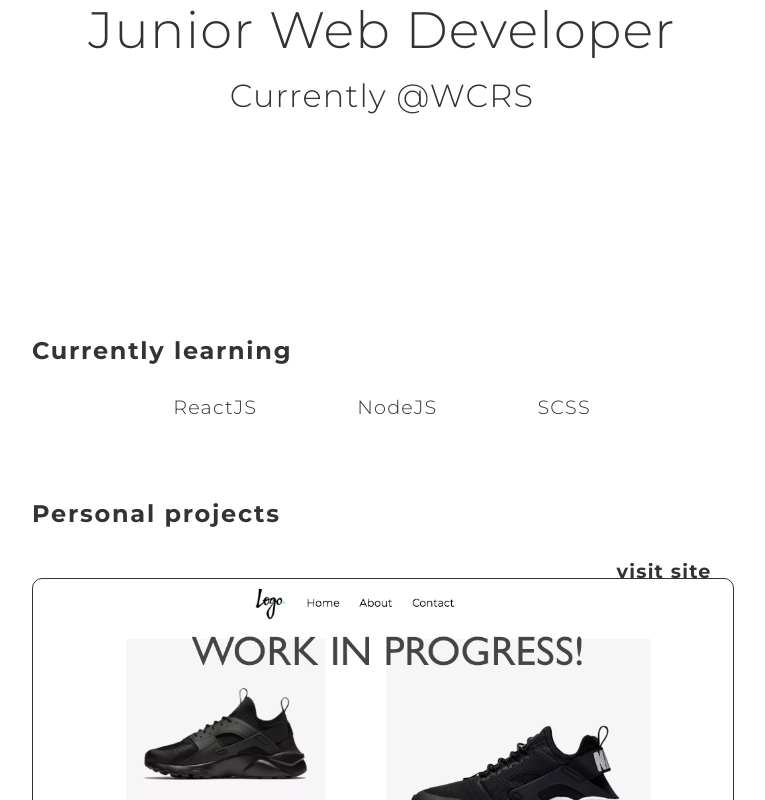
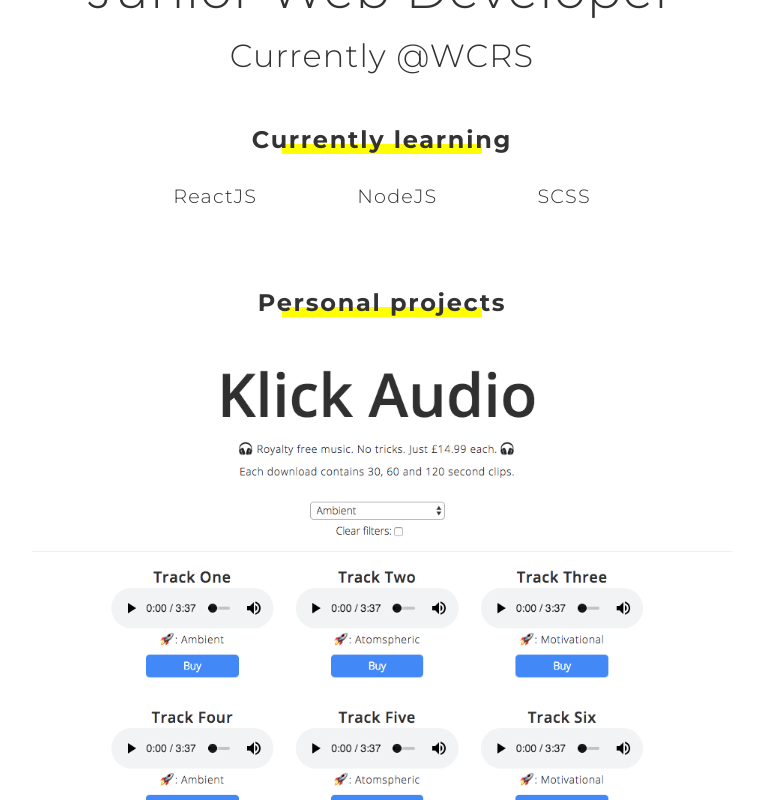
Before and after one commit to tjallen27/Portfolio, a React (Create React App) app: page / in a window 1280 px wide. Shown: the part 460-1260 px from the top of the page, without its empty margins (258-1023 px from the left). Built offline with nearby package versions, Linux system fonts and the light colour scheme.

Commit message:
Inital commit

```diff
--- a/src/App.css
+++ b/src/App.css
@@ -10,7 +10,19 @@
   margin: 50px 0 0;
   padding: 0;
   letter-spacing: 1.75px;
-  text-align: left;
+  text-align: center;
+  position: relative;
+}
+h3:after {
+  position: absolute;
+  left: 50%;
+  transform: translateX(-50%);
+  bottom: 0;
+  z-index: -10;
+  content: '';
+  width: 200px;
+  height: 10px;
+  background: yellow;
 }
 ul {
   margin: 0;
@@ -27,16 +39,8 @@
   padding: 20px;
   height: 100%;
 }
-.intro {
-  font-size: 18px;
-  text-align: center;
-}
-.intro i {
-  color: rgba(0, 0, 255, 0.6);
-}
 .header {
   text-align: center;
-  height: 75vh;
   position: relative;
   max-width: 800px;
   margin: 10% auto 0;
@@ -55,45 +59,13 @@
   margin-bottom: 50px;
 }
 .projects li {
-  width: 100%;
-  height: 400px;
-  margin: 50px 0;
-  border-radius: 10px;
-  border: solid 1px #333;
-  background-position: bottom;
-  background-size: 50%;
-  background-repeat: no-repeat;
+  margin: 10px 0;
+  padding: 0;
 }
-.projects li:nth-child(1n){
-  background-position: center;
-  background-size: 100%;
-  background-repeat: no-repeat;
-}
-.projects li:nth-child(2n){
-  background-position: center;
-  background-size: 110%;
-  background-repeat: no-repeat;
-}
-.projects li:nth-child(2){
-  background-position: center;
-  background-size: 90%;
-  background-repeat: no-repeat;
-}
-.projects p {
-  display: block;
-  position: relative;
-  font-size: 12px;
-  left: 5%;
-}
-.projects a {
-  position: relative;
-  top: -30px;
-  left: 82%;
-  background-color: none;
-  color: #333;
-  padding: .5em;
-  text-decoration: none;
-  font-weight: bold;
+.projects li div {
+  height: 500px;
+  background-size: cover;
+  background-position: top;
 }
 .socialLinks ul,
 .skillsList ul,
--- a/src/App.js
+++ b/src/App.js
@@ -11,7 +11,6 @@
   render() {
     return (
       <div className="App">
-        <p class="intro">Made with <i class="fab fa-react"></i></p>
         <Header />
         <Skills />
         <Projects />
--- a/src/Components/Links.js
+++ b/src/Components/Links.js
@@ -14,7 +14,7 @@
     },
       {name: 'CV',
       url: cv,
-      icon: <i class="far fa-file-alt fa-2x"></i>
+      icon: <i className="far fa-file-alt fa-2x"></i>
       }
     ];
 
--- a/src/Components/Projects.js
+++ b/src/Components/Projects.js
@@ -1,7 +1,7 @@
 import React, {Component} from 'react';
 import barzurkImg from '../assets/barzurk.png';
 import stripeImg from '../assets/stripe.png';
-import reactStore from '../assets/reactStore.png';
+import klickImg from '../assets/klick.png';
 
 
 
@@ -9,10 +9,10 @@
   render(){
     const items = [
       {
-        name: 'React Store',
-        url: 'https://github.com/tjallen27/react-store',
-        background: reactStore,
-        langs: 'ReactJS, Stripe API'
+        name: 'React Stripe Store',
+        url: 'https://github.com/tjallen27/Music-Shop-Template',
+        background: klickImg,
+        langs: 'ReactJS, ExpressJS, Stripe API'
       },
       {
         name: 'Stripe Subscription Template',
@@ -34,8 +34,11 @@
         <h3>Personal projects</h3>
         {items.map(function(item, index){
            return (
-            <li style={{backgroundImage: "url(" + item.background + ")"}} key={index}>
-              <a href={item.url} target="_blank">visit site</a>
+            <li key={index}>
+
+              <a href={item.url} target="_blank">
+                <div style={{backgroundImage: "url(" + item.background + ")"}}></div>
+              </a>
             </li>)
 
          })}
```
Also changed, not shown: src/assets/barzurk.png, src/assets/klick.png (added).
